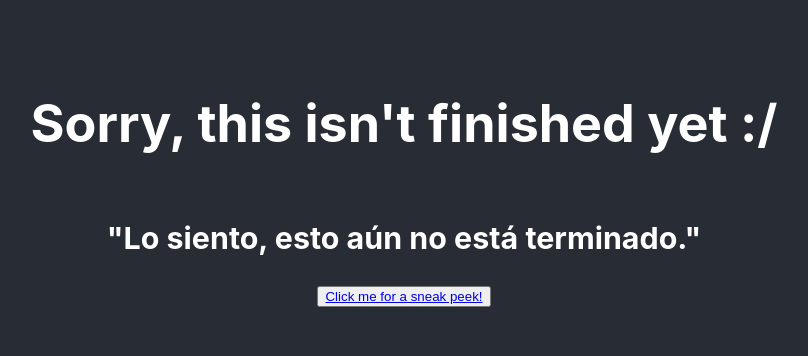
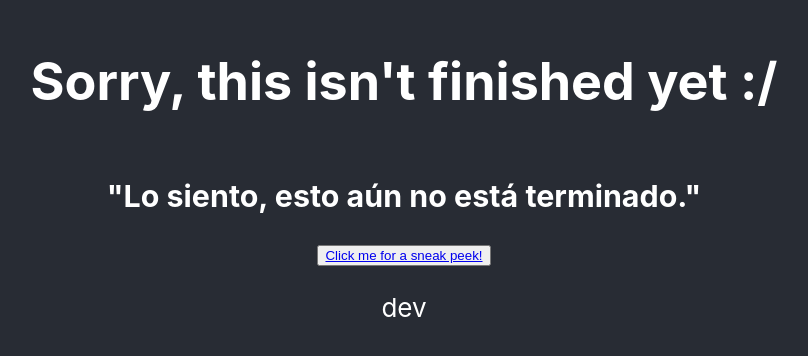
Before and after one commit to her4z/web-cv, a React (Create React App) app: page / in a window 1280 px wide. Shown: the part 218-574 px from the top of the page, without its empty margins (236-1044 px from the left). Built offline with nearby package versions, Linux system fonts and the light colour scheme.

Commit message:
Inital development commit

```diff
--- a/src/App.tsx
+++ b/src/App.tsx
@@ -10,6 +10,7 @@ class App extends React.Component {
           <h1>Sorry, this isn't finished yet :/</h1>
           <h3>"Lo siento, esto aún no está terminado."</h3>
           <button> <a target="_blank" href="https://youtu.be/dQw4w9WgXcQ">Click me for a sneak peek!</a> </button>
+          <p>dev</p>
         </header>
       </div>
     );
```
